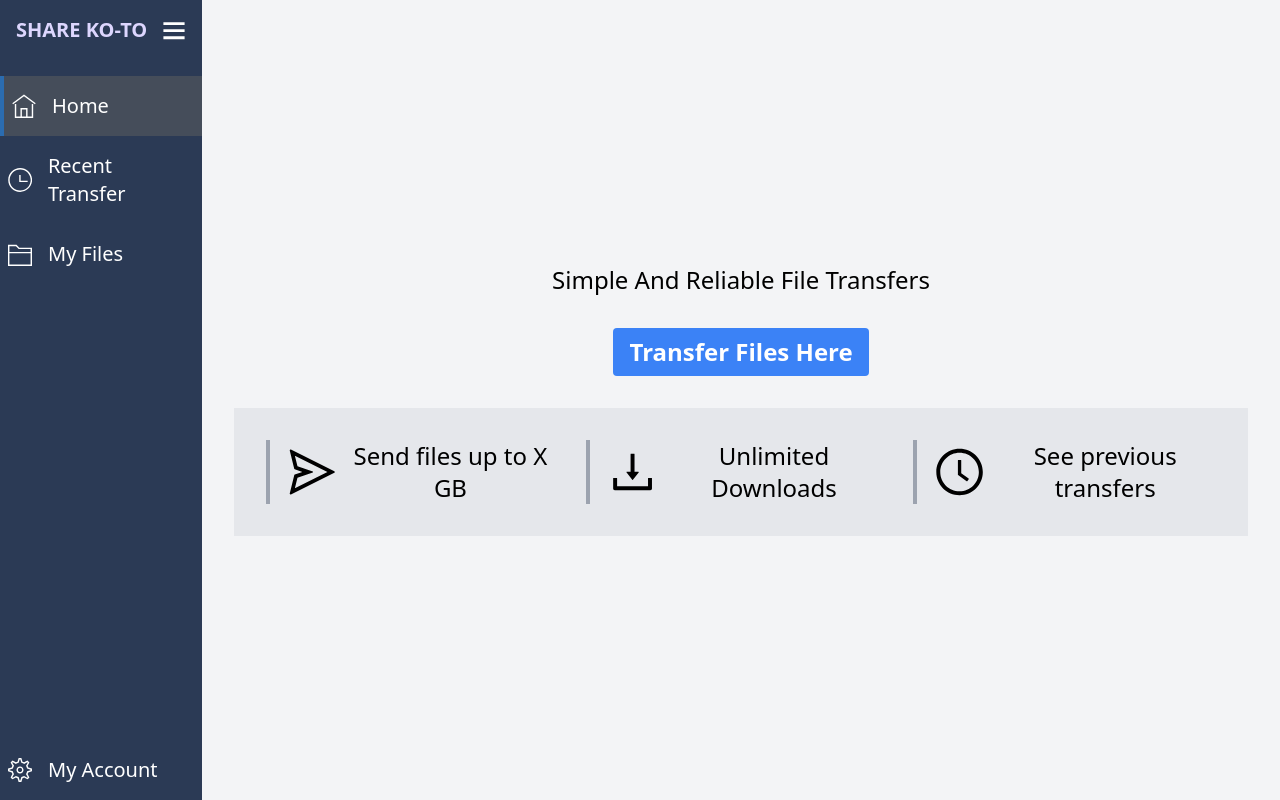
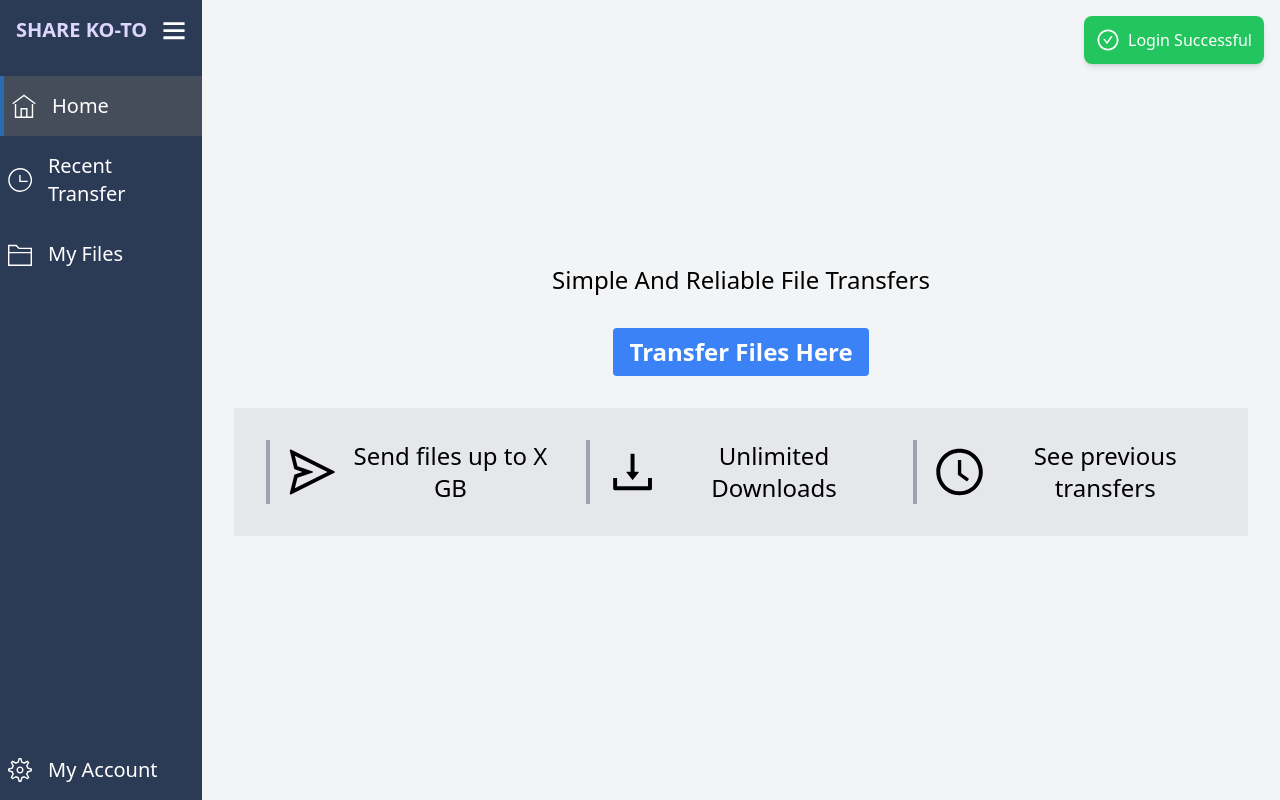
Before and after one commit to vonner04/JS-FileTransferApp, a React (Vite) app in the folder front-end/: page /login in a window 1280 px wide. Both pictures are taken after typing "name@example.com", "Sample123" into the empty fields and a click on the button "Login". Built offline with nearby package versions, Linux system fonts and the light colour scheme.

Commit message:
bugFix: success notification moved to App.jsx to show it in all components.

```diff
--- a/front-end/src/App.jsx
+++ b/front-end/src/App.jsx
@@ -1,11 +1,14 @@
 import axios from "axios";
+import { useEffect } from "react";
 import { Routes, Route } from "react-router-dom";
+import { useAuth } from "./context/AuthContext";
 import Navigation from "./components/navigation-bar/Navigation";
 import Home from "./components/pages/home-page/Home";
 import RecentTransfer from "./components/pages/recent-transfer-page/RecentTransfer";
 import MyFiles from "./components/pages/file-system-page/MyFiles";
 import AccountSettings from "./components/pages/account-settings-page/AccountSettings";
 import Auth from "./components/pages/user-auth-page/Auth";
+import { AiOutlineCheckCircle } from "react-icons/ai";
 
 //EXAMPLE API CALL USING AXIOS see backend for the server
 const apiCall = () => {
@@ -20,6 +23,17 @@ const apiCall = () => {
 };
 
 function App() {
+	const { successMessage, clearSuccessMessage } = useAuth();
+
+	//Hide success message after 3 seconds
+	useEffect(() => {
+		if (successMessage) {
+			setTimeout(() => {
+				clearSuccessMessage();
+			}, 3000);
+		}
+	}, [successMessage, clearSuccessMessage]);
+
 	return (
 		<>
 			<div className="flex flex-row w-screen max-h-screen">
@@ -27,7 +41,14 @@ function App() {
 				<Navigation />
 
 				{/*main content*/}
-				<div className="w-full">
+				<div className="w-full relative">
+					{/* Global Success Notification */}
+					{successMessage && (
+						<div className="absolute top-4 right-4 bg-green-500 text-white flex items-center p-3 rounded-lg shadow-md animate-fade-in">
+							<AiOutlineCheckCircle className="text-2xl mr-2" />
+							<span>{successMessage}</span>
+						</div>
+					)}
 					<Routes>
 						<Route path="/" element={<Home />} />
 						<Route path="/recent-transfer" element={<RecentTransfer />} />
--- a/front-end/src/components/pages/user-auth-page/Auth.jsx
+++ b/front-end/src/components/pages/user-auth-page/Auth.jsx
@@ -8,7 +8,6 @@ export default function Auth() {
 	const { login } = useAuth();
 	const [isRegistering, setIsRegistering] = useState(false);
 	const [formData, setFormData] = useState({ email: "", password: "", confirmPassword: "" });
-	const [showSuccess, setShowSuccess] = useState(false);
 	const navigate = useNavigate();
 
 	const toggleRegister = () => setIsRegistering(!isRegistering);
@@ -26,22 +25,11 @@ export default function Auth() {
 
 		console.log(isRegistering ? "Registering" : "Logging in");
 		login();
-
-		//Popup notification
-		setShowSuccess(true);
 		navigate("/");
-		setTimeout(() => setShowSuccess(false), 3000);
 	};
 
 	return (
 		<div className="flex flex-col items-center justify-center p-8 h-screen bg-gray-100 text-primary-text relative">
-			{/* Success Notification */}
-			{showSuccess && (
-				<div className="absolute top-4 right-4 bg-green-500 text-white flex items-center p-3 rounded-lg shadow-md animate-fade-in">
-					<AiOutlineCheckCircle className="text-2xl mr-2" />
-					<span>Login Successful</span>
-				</div>
-			)}
 			{/* Form */}
 			<div className="bg-primary-background p-8 w-96 rounded-lg shadow-md">
 				<h2 className="text-center text-2xl font-semibold mb-6">{isRegistering ? "Register" : "Login"}</h2>
--- a/front-end/src/context/AuthContext.jsx
+++ b/front-end/src/context/AuthContext.jsx
@@ -4,12 +4,25 @@ const AuthContext = createContext();
 
 export function AuthProvider({ children }) {
 	const [isAuthenticated, setIsAuthenticated] = useState(false);
+	const [successMessage, setSuccessMessage] = useState("");
 
 	// Mock login/logout functions
-	const login = () => setIsAuthenticated(true);
-	const logout = () => setIsAuthenticated(false);
+	const login = () => {
+		setIsAuthenticated(true);
+		setSuccessMessage("Login Successful");
+	};
+	const logout = () => {
+		setIsAuthenticated(false);
+		setSuccessMessage("Logout Successful");
+	};
 
-	return <AuthContext.Provider value={{ isAuthenticated, login, logout }}>{children}</AuthContext.Provider>;
+	const clearSuccessMessage = () => {
+		setSuccessMessage("");
+	};
+
+	return (
+		<AuthContext.Provider value={{ isAuthenticated, login, logout, successMessage, clearSuccessMessage }}>{children}</AuthContext.Provider>
+	);
 }
 
 export function useAuth() {
```
